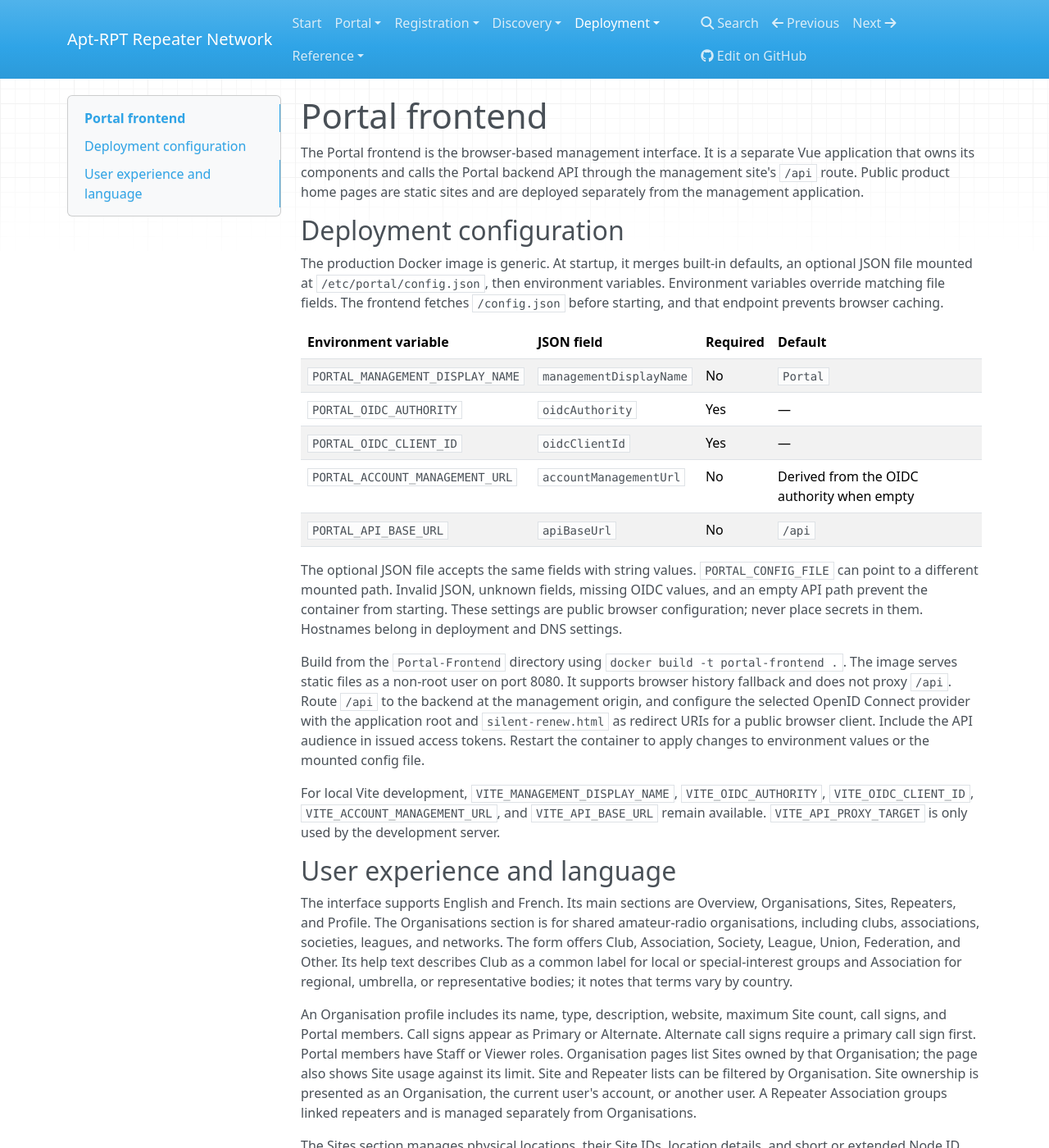
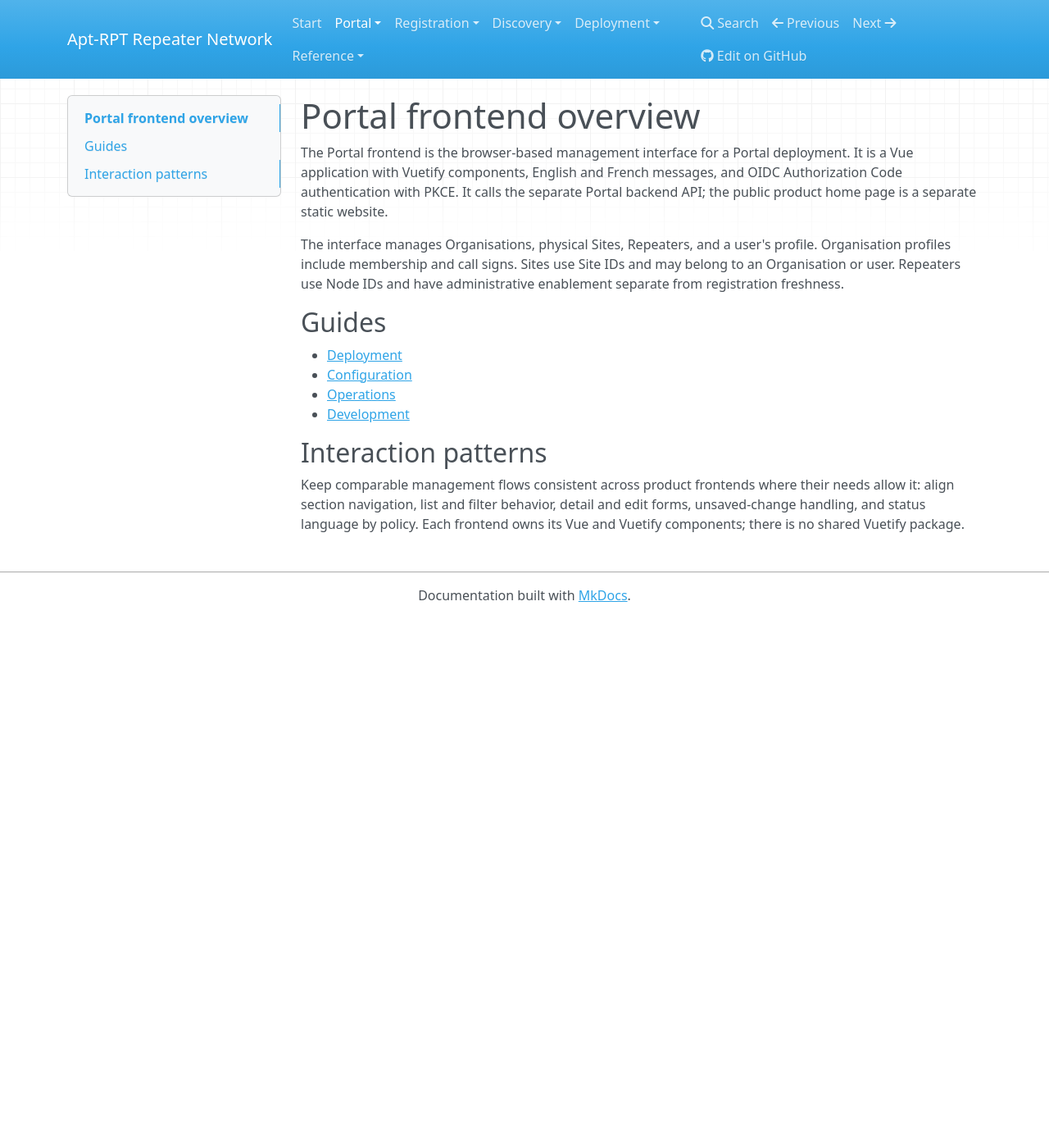
Before and after one commit to Hamlink-Canada/apt-rpt-docs, an MkDocs documentation site: the page built from docs/projects/portal/frontend/index.md, in a window 1280 px wide and 1400 px high. Shown: the whole window at 82% size. Built offline with MkDocs 1.6.1, drawn with Linux system fonts in a browser that asks for light colours; nearby versions of some CDN libraries; some of the changed text lies outside the part shown.

Commit message:
docs: expand Portal component guides

```diff
--- a/docs/projects/portal/frontend.md
+++ /dev/null
@@ -1,76 +0,0 @@
-# Portal frontend
-
-The Portal frontend is the browser-based management interface. It is a separate
-Vue application that owns its components and calls the Portal backend API through
-the management site's `/api` route. Public product home pages are static sites
-and are deployed separately from the management application.
-
-## Deployment configuration
-
-The production Docker image is generic. At startup, it merges built-in defaults,
-an optional JSON file mounted at `/etc/portal/config.json`, then environment
-variables. Environment variables override matching file fields. The frontend
-fetches `/config.json` before starting, and that endpoint prevents browser
-caching.
-
-| Environment variable | JSON field | Required | Default |
-| --- | --- | --- | --- |
-| `PORTAL_MANAGEMENT_DISPLAY_NAME` | `managementDisplayName` | No | `Portal` |
-| `PORTAL_OIDC_AUTHORITY` | `oidcAuthority` | Yes | — |
-| `PORTAL_OIDC_CLIENT_ID` | `oidcClientId` | Yes | — |
-| `PORTAL_ACCOUNT_MANAGEMENT_URL` | `accountManagementUrl` | No | Derived from the OIDC authority when empty |
-| `PORTAL_API_BASE_URL` | `apiBaseUrl` | No | `/api` |
-
-The optional JSON file accepts the same fields with string values. `PORTAL_CONFIG_FILE`
-can point to a different mounted path. Invalid JSON, unknown fields, missing OIDC
-values, and an empty API path prevent the container from starting. These settings
-are public browser configuration; never place secrets in them. Hostnames belong
-in deployment and DNS settings.
-
-Build from the `Portal-Frontend` directory using `docker build -t portal-frontend .`.
-The image serves static files as a non-root user on port 8080. It supports browser
-history fallback and does not proxy `/api`. Route `/api` to the backend at the
-management origin, and configure the selected OpenID Connect provider with the
-application root and `silent-renew.html` as redirect URIs for a public browser
-client. Include the API audience in issued access tokens. Restart the container
-to apply changes to environment values or the mounted config file.
-
-For local Vite development, `VITE_MANAGEMENT_DISPLAY_NAME`, `VITE_OIDC_AUTHORITY`,
-`VITE_OIDC_CLIENT_ID`, `VITE_ACCOUNT_MANAGEMENT_URL`, and `VITE_API_BASE_URL` remain
-available. `VITE_API_PROXY_TARGET` is only used by the development server.
-
-## User experience and language
-
-The interface supports English and French. Its main sections are Overview,
-Organisations, Sites, Repeaters, and Profile. The Organisations section is for
-shared amateur-radio organisations, including clubs, associations, societies,
-leagues, and networks. The form offers Club, Association, Society, League,
-Union, Federation, and Other. Its help text describes Club as a common label for
-local or special-interest groups and Association for regional, umbrella, or
-representative bodies; it notes that terms vary by country.
-
-An Organisation profile includes its name, type, description, website, maximum
-Site count, call signs, and Portal members. Call signs appear as Primary or
-Alternate. Alternate call signs require a primary call sign first. Portal
-members have Staff or Viewer roles. Organisation pages list Sites owned by that
-Organisation; the page also shows Site usage against its limit. Site and
-Repeater lists can be filtered by Organisation. Site ownership is presented as
-an Organisation, the current user's account, or another user. A Repeater
-Association groups linked repeaters and is managed separately from Organisations.
-
-The Sites section manages physical locations, their Site IDs, location details,
-and short or extended Node ID numbering. Site creation uses a Maidenhead grid
-square and can accept a more precise point within it. The Repeaters section
-manages call sign, frequency, tone, administrative enablement, and registration
-credentials. A new or rotated registration secret is shown once. Administrative
-enablement is separate from live registration freshness.
-
-Keep comparable management flows consistent across product frontends where
-their needs allow it. Align section navigation, list and filter behavior, detail
-and edit forms, unsaved-change handling, and status language by policy. Portal
-owns its components and does not depend on a shared Vuetify package.
-
-The frontend uses OpenID Connect Authorization Code with PKCE. Tokens stay in
-memory and are sent as bearer tokens to the API. A development-only mock sign-in
-is available for preview; it is gated to the Vite development server and does
-not send requests to the backend.
--- /dev/null
+++ b/docs/projects/portal/frontend/index.md
@@ -0,0 +1,27 @@
+# Portal frontend overview
+
+The Portal frontend is the browser-based management interface for a Portal
+deployment. It is a Vue application with Vuetify components, English and French
+messages, and OIDC Authorization Code authentication with PKCE. It calls the
+separate Portal backend API; the public product home page is a separate static
+website.
+
+The interface manages Organisations, physical Sites, Repeaters, and a user's
+profile. Organisation profiles include membership and call signs. Sites use
+Site IDs and may belong to an Organisation or user. Repeaters use Node IDs and
+have administrative enablement separate from registration freshness.
+
+## Guides
+
+- [Deployment](deployment.md)
+- [Configuration](configuration.md)
+- [Operations](operations.md)
+- [Development](development.md)
+
+## Interaction patterns
+
+Keep comparable management flows consistent across product frontends where
+their needs allow it: align section navigation, list and filter behavior,
+detail and edit forms, unsaved-change handling, and status language by policy.
+Each frontend owns its Vue and Vuetify components; there is no shared Vuetify
+package.
--- a/mkdocs.yml
+++ b/mkdocs.yml
@@ -31,8 +31,18 @@ nav:
   - Start: index.md
   - Portal:
       - Overview: portal/index.md
-      - Backend: projects/portal/backend.md
-      - Frontend: projects/portal/frontend.md
+      - Backend:
+          - Overview: projects/portal/backend/index.md
+          - Deployment: projects/portal/backend/deployment.md
+          - Configuration: projects/portal/backend/configuration.md
+          - Operations: projects/portal/backend/operations.md
+          - Development: projects/portal/backend/development.md
+      - Frontend:
+          - Overview: projects/portal/frontend/index.md
+          - Deployment: projects/portal/frontend/deployment.md
+          - Configuration: projects/portal/frontend/configuration.md
+          - Operations: projects/portal/frontend/operations.md
+          - Development: projects/portal/frontend/development.md
   - Registration:
       - IAX registration:
           - Overview: projects/iax/index.md
@@ -74,8 +84,8 @@ nav:
           - Development: projects/dns/development.md
   - Deployment:
       - Deployment plan: getting-started.md
-      - Portal backend: projects/portal/backend.md
-      - Portal frontend: projects/portal/frontend.md
+      - Portal backend: projects/portal/backend/deployment.md
+      - Portal frontend: projects/portal/frontend/deployment.md
       - IAX registrar: projects/iax/deployment.md
       - HTTP registrar: projects/http/deployment.md
       - DNS directory: projects/dns/deployment.md
```
Also changed, not shown: docs/components.md (+1 -1 lines), docs/getting-started.md (+2 -2 lines), docs/portal/index.md (+2 -2 lines), docs/projects/portal/backend.md (deleted, +0 -41 lines), docs/projects/portal/backend/configuration.md (added, +49 -0 lines), docs/projects/portal/backend/deployment.md (added, +59 -0 lines), docs/projects/portal/backend/development.md (added, +38 -0 lines), docs/projects/portal/backend/index.md (added, +32 -0 lines), docs/projects/portal/backend/operations.md (added, +52 -0 lines), docs/projects/portal/frontend/configuration.md (added, +58 -0 lines), docs/projects/portal/frontend/deployment.md (added, +40 -0 lines), docs/projects/portal/frontend/development.md (added, +34 -0 lines), docs/projects/portal/frontend/operations.md (added, +42 -0 lines).
